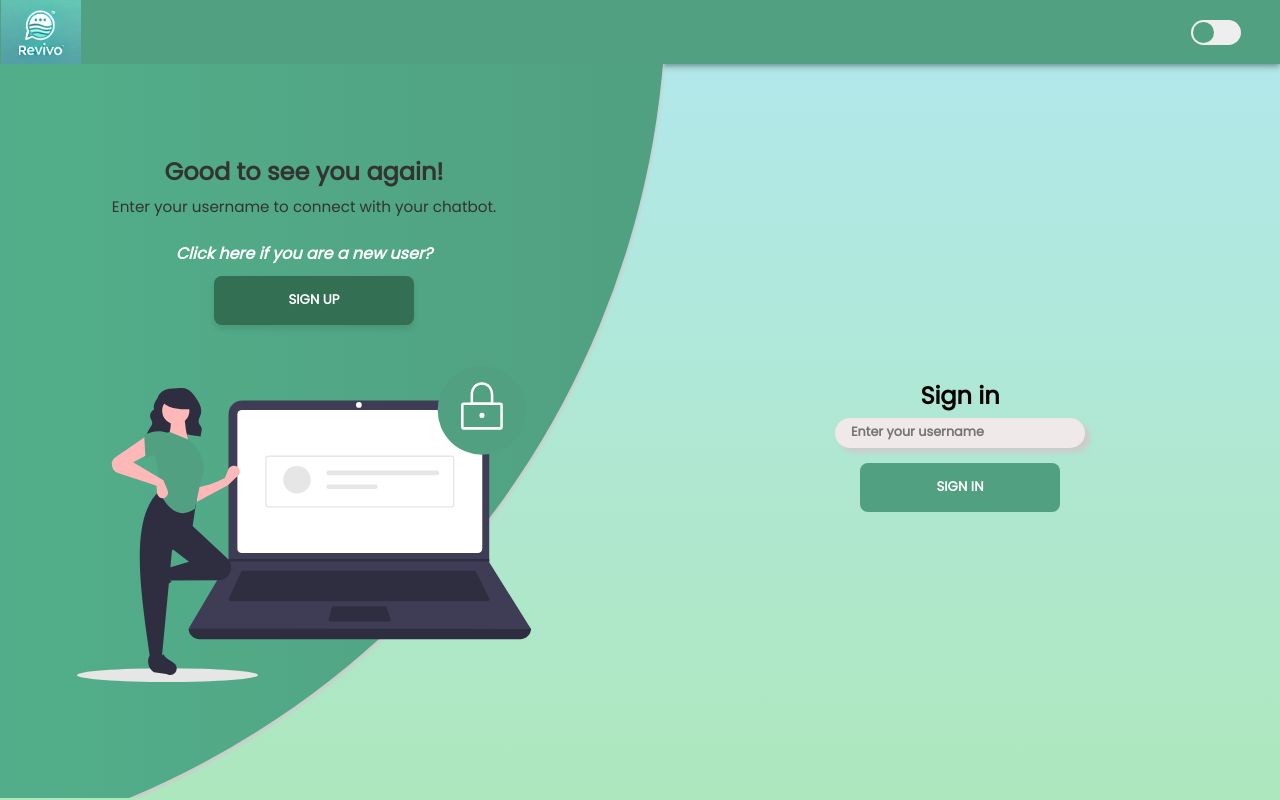
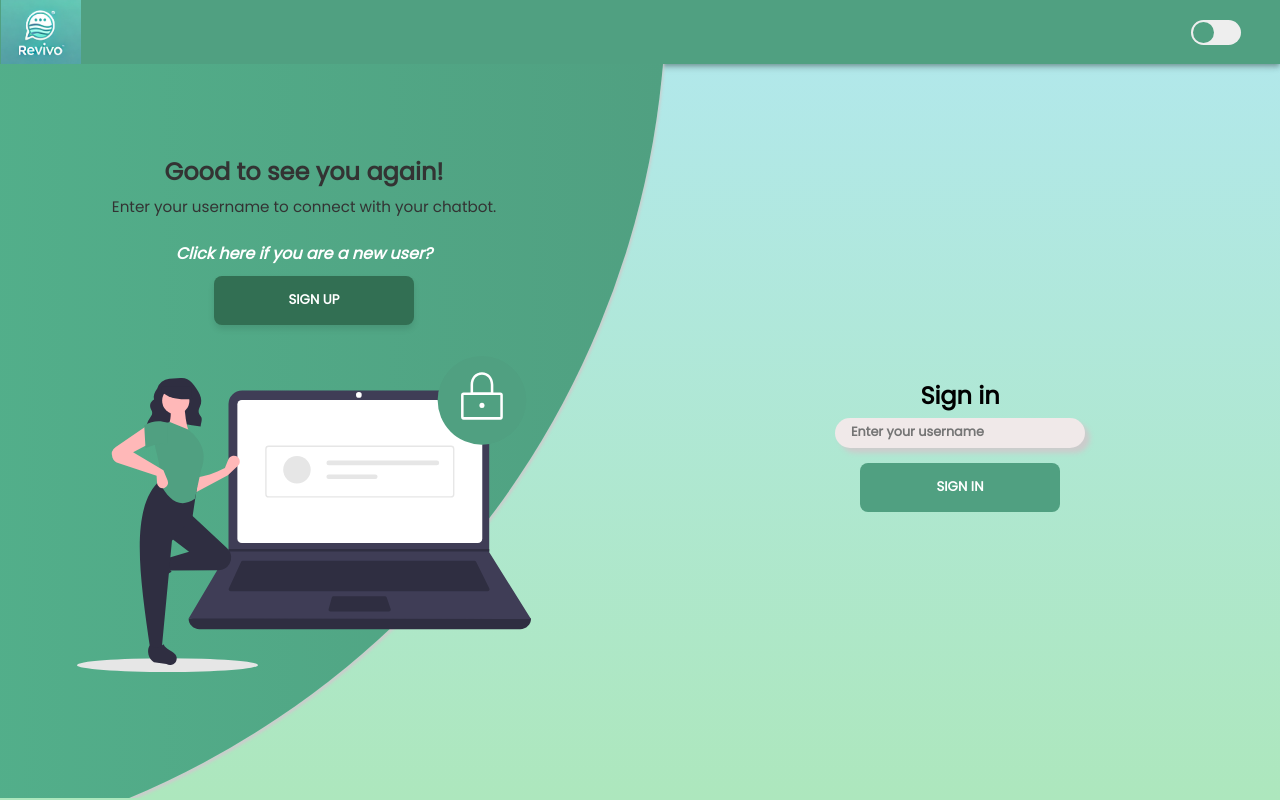
Before and after one commit to JohannCardona/Revivo, a React (Create React App) app in the folder frontend/: page /login in a window 1280 px wide. Built offline with nearby package versions, Linux system fonts and the light colour scheme.

Commit message:
Update ExistingUser.jsx

```diff
--- a/frontend/src/components/login/ExistingUser.jsx
+++ b/frontend/src/components/login/ExistingUser.jsx
@@ -117,7 +117,7 @@ function ExistingUser() {
             </p>
           </div>
           <img
-            style={{ width: "100%", marginTop: 20 }}
+            style={{ width: "100%", marginTop: 10 }}
             src={login}
             className="image"
             alt="sign in logo"
```
